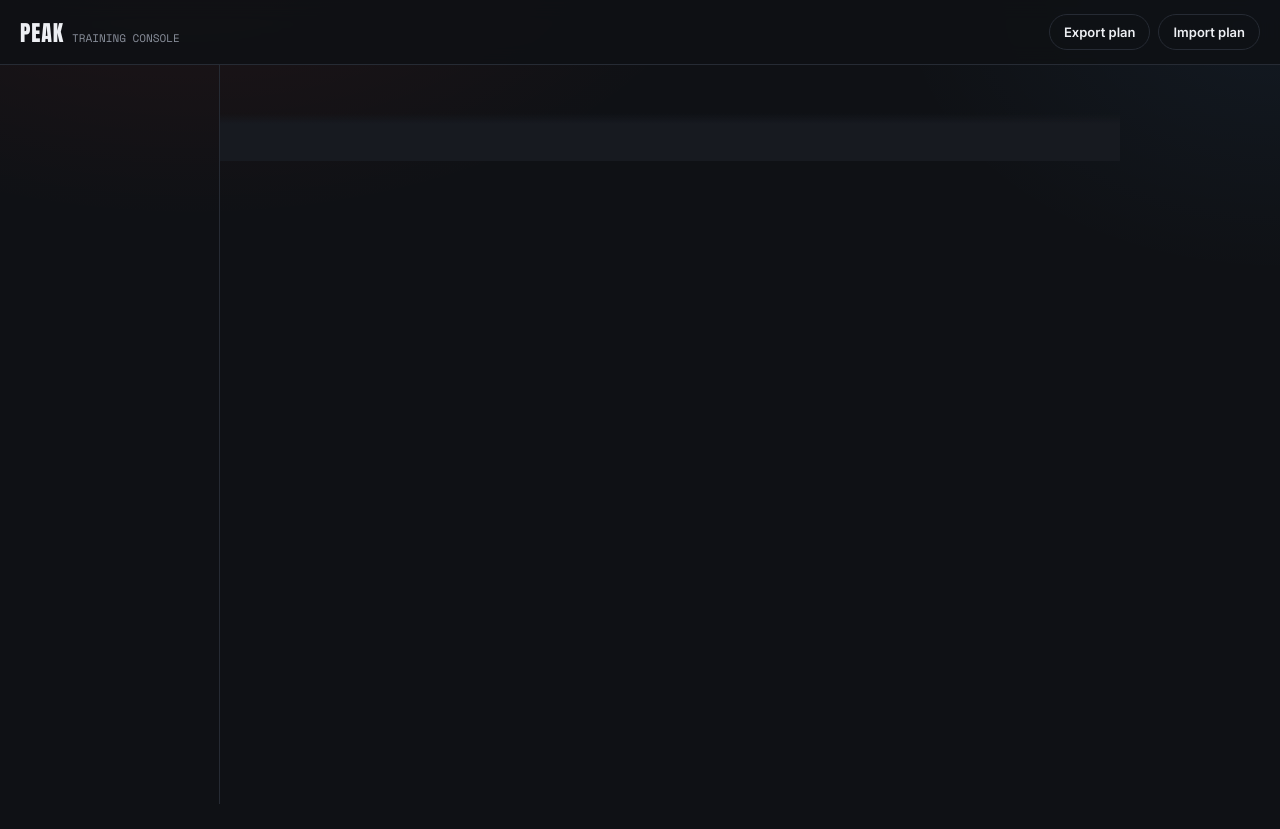
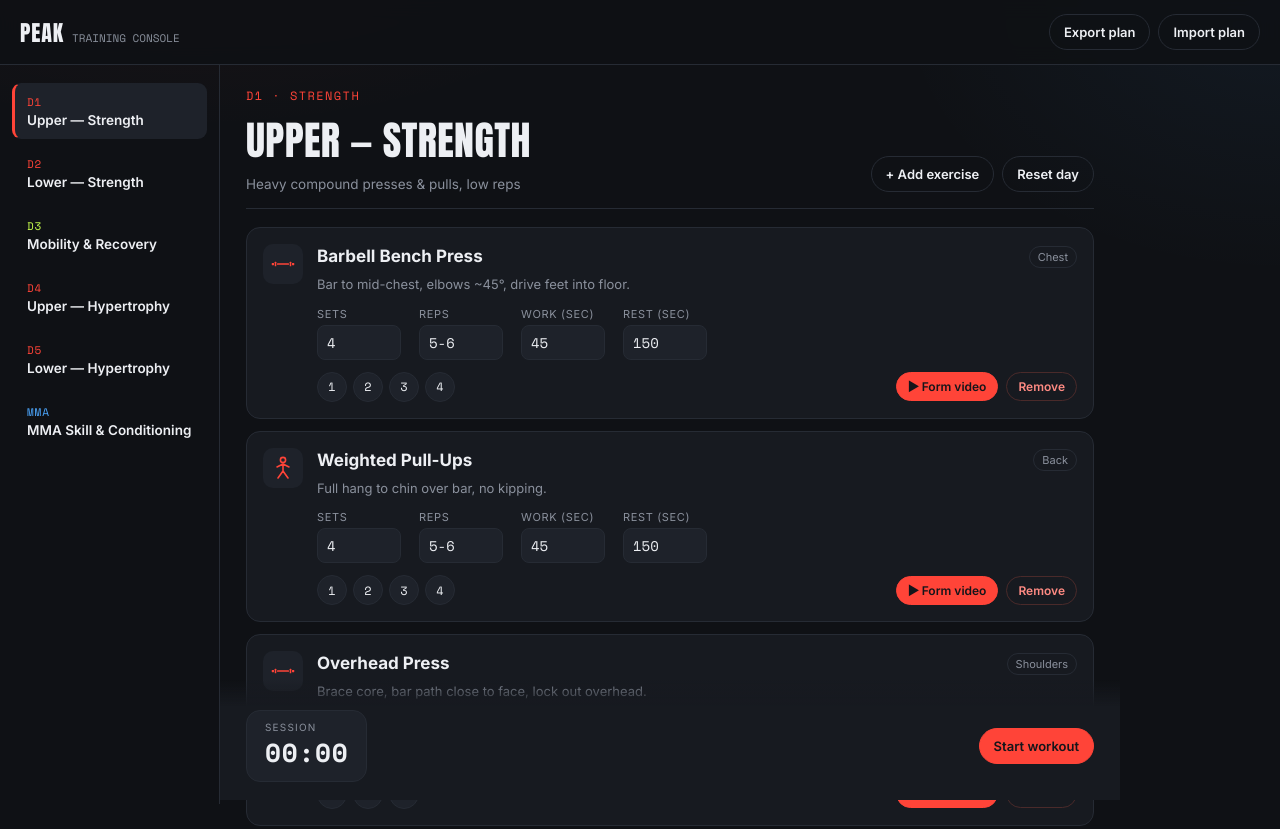
Before and after one commit to XBennyX2/gym-workout-tracking, a plain HTML site: page index.html in a window 1280 px wide. Shown: the top 829 px of the page. Before the commit the page ends 804 px from the top, so only its background shows below. Drawn offline with nearby package versions, Linux system fonts and the light colour scheme; files that its build step writes are made by us from their sources.

Commit message:
Update index.html

```diff
--- a/index.html
+++ b/index.html
@@ -5,7 +5,7 @@
 <meta name="viewport" content="width=device-width, initial-scale=1, viewport-fit=cover" />
 <title>PEAK — Training Console</title>
 <meta name="description" content="Adjustable strength, mobility & MMA training program with built-in workout and rest timers." />
-<link rel="stylesheet" href="style.css" />
+<link rel="stylesheet" href="css/style.css" />
 </head>
 <body>
 
@@ -34,7 +34,7 @@
   <div class="flashoverlay" id="flashOverlay"></div>
   <div class="toast" id="toast"></div>
 
-  <script src="data.js"></script>
-  <script src="app.js"></script>
+  <script src="js/data.js"></script>
+  <script src="js/app.js"></script>
 </body>
 </html>
```
